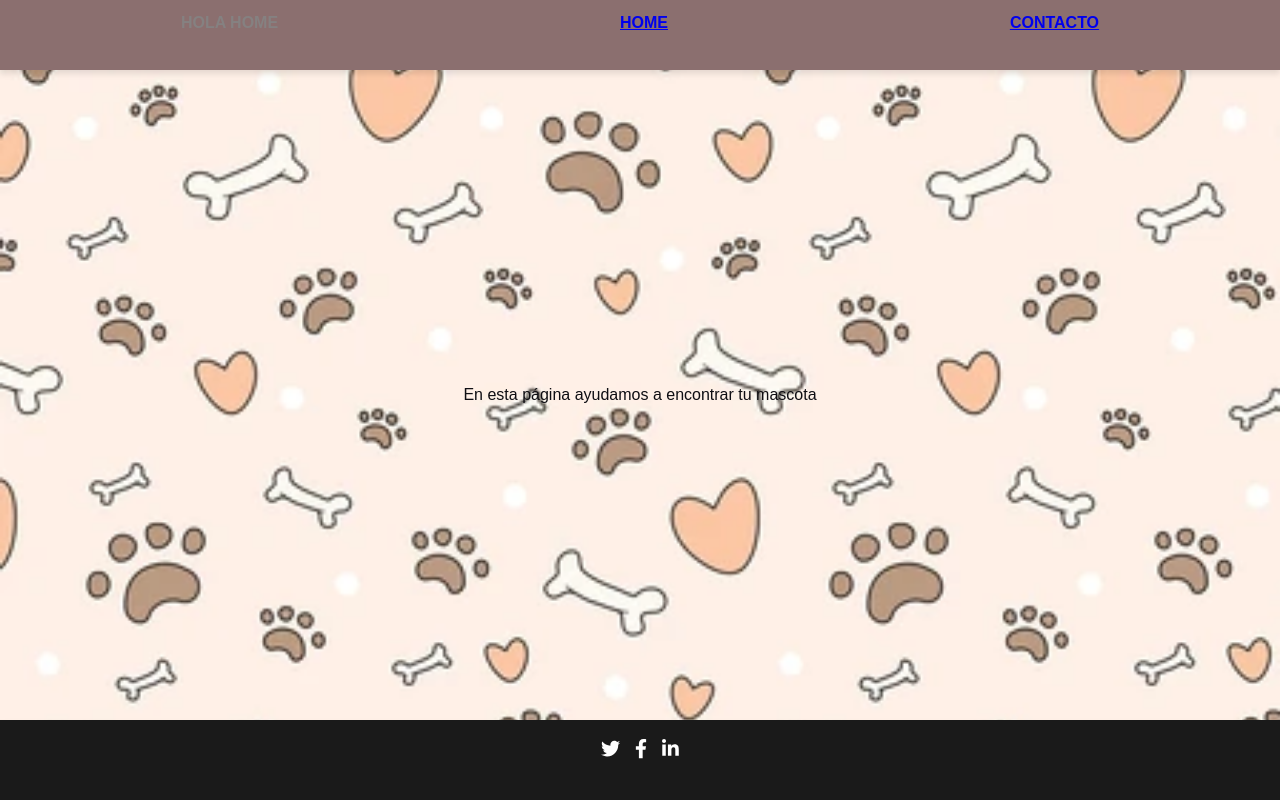
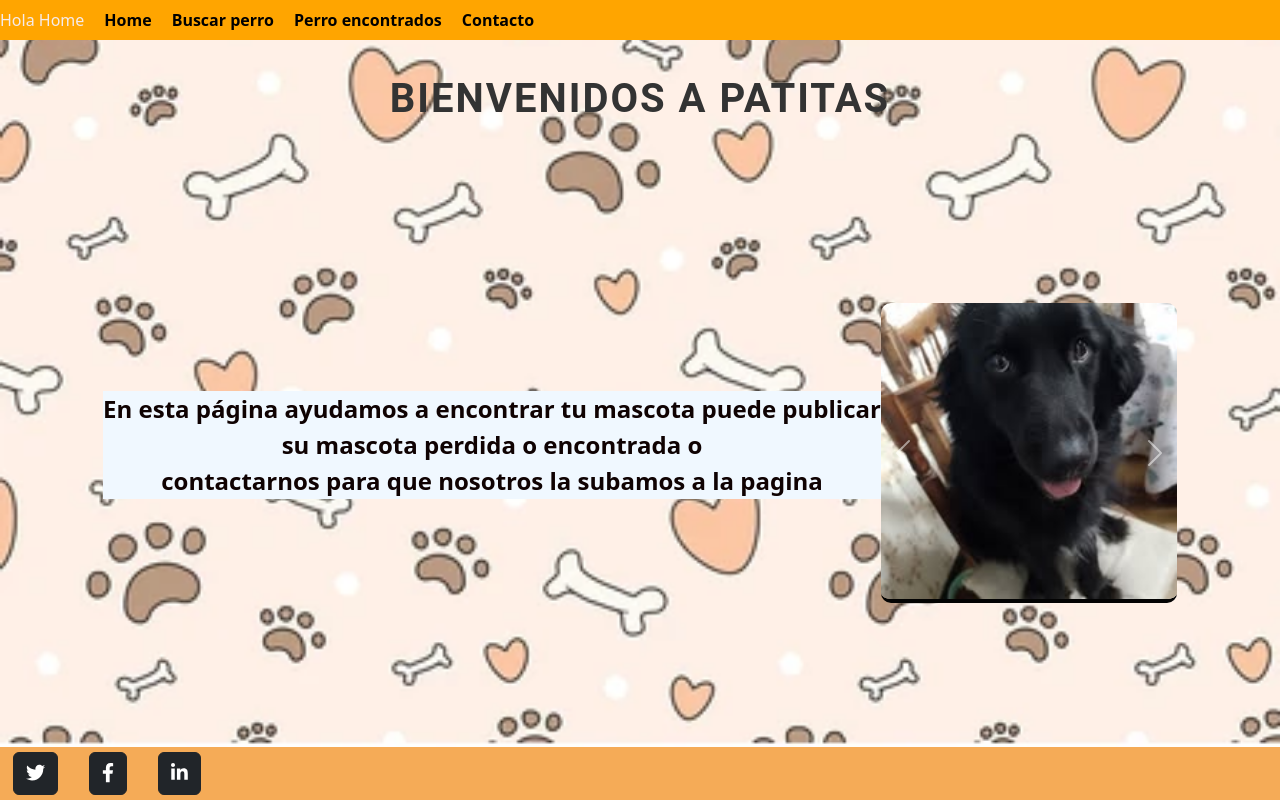
Before and after one commit to spawnew/PatitasTPitschool, a Django app: page /tienda/home in a window 1280 px wide. Run offline with Django 5.2, Linux system fonts and the light colour scheme; some libraries are stand-ins or nearby versions.

Commit message:
terminado de pagina principal

```diff
--- a/miapp/tienda/static/css/style.css
+++ b/miapp/tienda/static/css/style.css
@@ -6,46 +6,57 @@ body {
     background-image: url('./fotos/dog-seamless-pattern-paws-bones-260nw-2350264459.webp');
     background-repeat: no-repeat;
     background-size: cover;
-    color: rgb(15, 14, 19);
 
-    /* Asegurar que el cuerpo ocupe toda la pantalla y distribuya bien los elementos */
     display: flex;
     flex-direction: column;
     min-height: 100vh;
 }
 
 .navbar {
-    height: 50px;
-    background-color: #dbe2eb;
-    padding: 10px;
-    box-shadow: 0 4px 6px rgba(0, 0, 0, 0.1);
-    color: #a7a2a2;
-    font-weight: bold;
-    text-transform: uppercase;
-    justify-content: space-between;
-    background-color: rgb(139, 111, 111);
+display: flex;
+    justify-content: space-around;
+
+    align-items: center;
+
+    background-color: #FFA500;
+
+    padding: 10px 20px;
 }
 
 .nav {
+list-style-type: none;
     display: flex;
-    flex-wrap: wrap;
-    justify-content: space-around;
-    list-style: none;
+    gap: 20px;
+justify-content: space-around;
+    margin: 0;
     padding: 0;
-    margin: 0;
+
+}
+.nav li a {
+    text-decoration: none;
+    color: #000;
+    /* Cambia según el diseño deseado */
+    font-weight: bold;
+}
+.nav li a:hover {
+    text-decoration: none;
+    color: #f1e6e6;
+    /* Cambia según el diseño deseado */
+    font-weight: bold;
 }
 
 .titulo {
-    color: #858181;
+    color: #f5ebeb;
     text-decoration: none;
     display: block;
     transition: color 0.3s ease;
 }
 
+
 /* Contenido principal */
 main {
     flex: 1;
-    /* Esto asegura que el contenido principal ocupe el espacio restante */
+
     display: flex;
     justify-content: center;
     align-items: center;
@@ -55,9 +66,9 @@ main {
 
 /* Footer */
 footer.navbar {
-    background-color: #1a1a1a;
+    background-color: rgb(245, 171, 87);
     color: white;
-    padding: 15px 20px;
+    padding: 5px 5px;
     text-align: center;
 }
 
@@ -80,3 +91,43 @@ footer.navbar li a {
 footer.navbar li a:hover {
     color: #858181;
 }
+.text{
+    color: #0f0202;
+    font-size: 1.5em;
+    text-decoration: none;
+    display: block;
+    transition: color 0.3s ease;
+    background-color: aliceblue;
+}
+img {
+    max-width: 100%;
+  height: 300px;
+  object-fit: cover;
+  border-bottom: 4px solid #030303;
+  border-radius: 10px;
+
+}
+.tituloPrincipal {
+    display: flex;
+    align-items: center;
+
+    justify-content: center;
+
+    color: #333;
+
+    font-family: 'Roboto', sans-serif;
+
+    font-size: 2.5rem;
+
+    font-weight: bold;
+
+    text-transform: uppercase;
+
+    letter-spacing: 2px;
+
+    text-decoration: none;
+    padding: 15px;
+    margin: 20px 0;
+
+
+}
--- a/miapp/tienda/templates/home.html
+++ b/miapp/tienda/templates/home.html
@@ -1,14 +1,14 @@
 <!DOCTYPE html>
 <html lang="en">
 <head>
-    {%load static %}
+    {% load static %}
     <meta charset="UTF-8">
     <meta name="viewport" content="width=device-width, initial-scale=1.0">
     <title>Document</title>
     <link href="{% static 'css/style.css' %}" rel="stylesheet" />
+    <link href="https://cdn.jsdelivr.net/npm/bootstrap@5.2.3/dist/css/bootstrap.min.css" rel="stylesheet">
     <script src="https://use.fontawesome.com/releases/v6.3.0/js/all.js" crossorigin="anonymous"></script>
 </head>
-
 
 <body>
     <nav class="navbar">
@@ -17,13 +17,42 @@
                 <li class="titulo">Hola Home</li>
             {% endblock titulo %}
             <li><a href="{% url 'home' %}">Home</a></li>
+            <li><a href="{% url 'buscarPerro' %}">Buscar perro</a></li>
+            <li><a href="{% url 'perroEncontrado' %}">Perro encontrados</a></li>
             <li><a href="{% url 'contacto' %}">Contacto</a></li>
         </ul>
     </nav>
+<h1 class="tituloPrincipal">Bienvenidos a Patitas</h1>
+    <main>
 
-    <main>
         {% block contenido %}
-        En esta página ayudamos a encontrar tu mascota
+        <p class="text">
+            <b>En esta página ayudamos a encontrar tu mascota
+                puede publicar <br>su mascota perdida o encontrada
+                o <br>contactarnos para que nosotros la subamos a la pagina
+            </b>
+        </p>
+        <div id="carouselExampleInterval" class="carousel slide" data-bs-ride="carousel">
+            <div class="carousel-inner">
+                <div class="carousel-item active" data-bs-interval="10000">
+                    <img src="{% static 'css/fotos/luna.jpg' %}" class="d-block w-100" alt="luna">
+                </div>
+                <div class="carousel-item" data-bs-interval="2000">
+                    <img src="{% static 'css/fotos/siber.jpg' %}" class="d-block w-100" alt="siber">
+                </div>
+                <div class="carousel-item">
+                    <img src="{% static 'css/fotos/slashito.jpg' %}" class="d-block w-100" alt="slashito">
+                </div>
+            </div>
+            <button class="carousel-control-prev" type="button" data-bs-target="#carouselExampleInterval" data-bs-slide="prev">
+                <span class="carousel-control-prev-icon" aria-hidden="true"></span>
+                <span class="visually-hidden">Previous</span>
+            </button>
+            <button class="carousel-control-next" type="button" data-bs-target="#carouselExampleInterval" data-bs-slide="next">
+                <span class="carousel-control-next-icon" aria-hidden="true"></span>
+                <span class="visually-hidden">Next</span>
+            </button>
+        </div>
         {% endblock contenido %}
     </main>
 
@@ -46,5 +75,7 @@
             </li>
         </ul>
     </footer>
+
+    <script src="https://cdn.jsdelivr.net/npm/bootstrap@5.2.3/dist/js/bootstrap.bundle.min.js"></script>
 </body>
 </html>
--- a/miapp/tienda/urls.py
+++ b/miapp/tienda/urls.py
@@ -7,5 +7,7 @@ urlpatterns = [
 
       path('home', views.home, name="home"),
         path('contacto', views.contacto, name="contacto"),
+        path('buscarPerro', views.buscarPerro, name="buscarPerro"),
+        path('perroEncontrado', views.perroEncontrado, name="perroEncontrado"),
 
 ]
--- a/miapp/tienda/views.py
+++ b/miapp/tienda/views.py
@@ -5,3 +5,9 @@ def home(request):
 def contacto(request):
 
     return render(request, 'contacto.html')
+def buscarPerro(request):
+    return render(request, 'buscarPerro.html')
+
+
+def perroEncontrado(request):
+    return render(request, 'perroEncontrado.html')
```
Also changed, not shown: miapp/tienda/models.py (+5 -3 lines), miapp/tienda/templates/buscarPerro.html (added, +11 -0 lines), miapp/tienda/templates/perroEncontrado.html (added, +11 -0 lines), miapp/db.sqlite3, miapp/tienda/static/css/fotos/luna.jpg (added), miapp/tienda/static/css/fotos/perico.jpg (added), miapp/tienda/static/css/fotos/siber.jpg (added), miapp/tienda/static/css/fotos/slashito.jpg (added).
